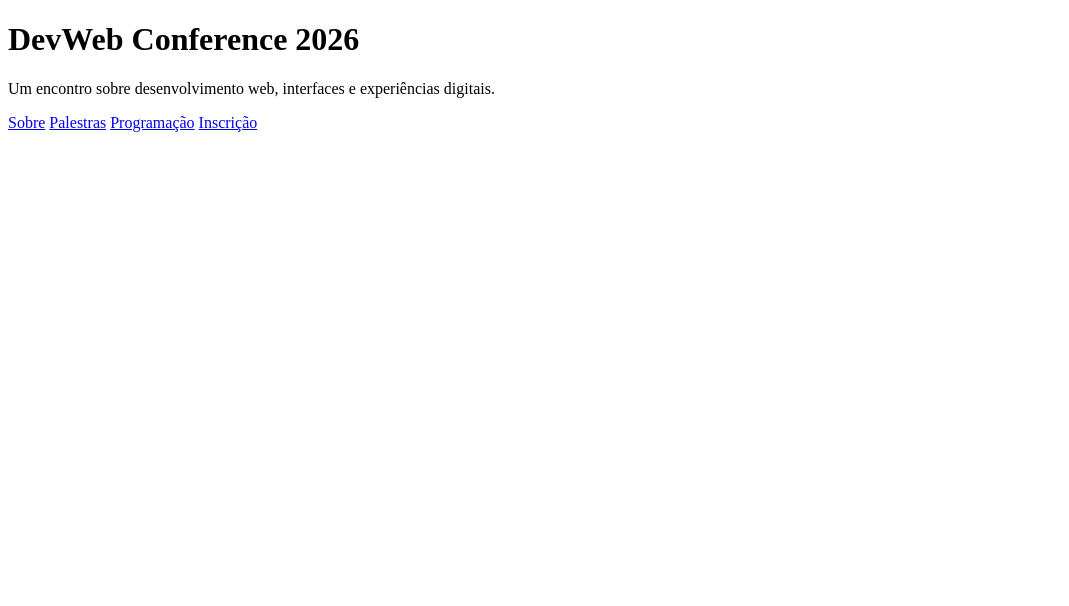
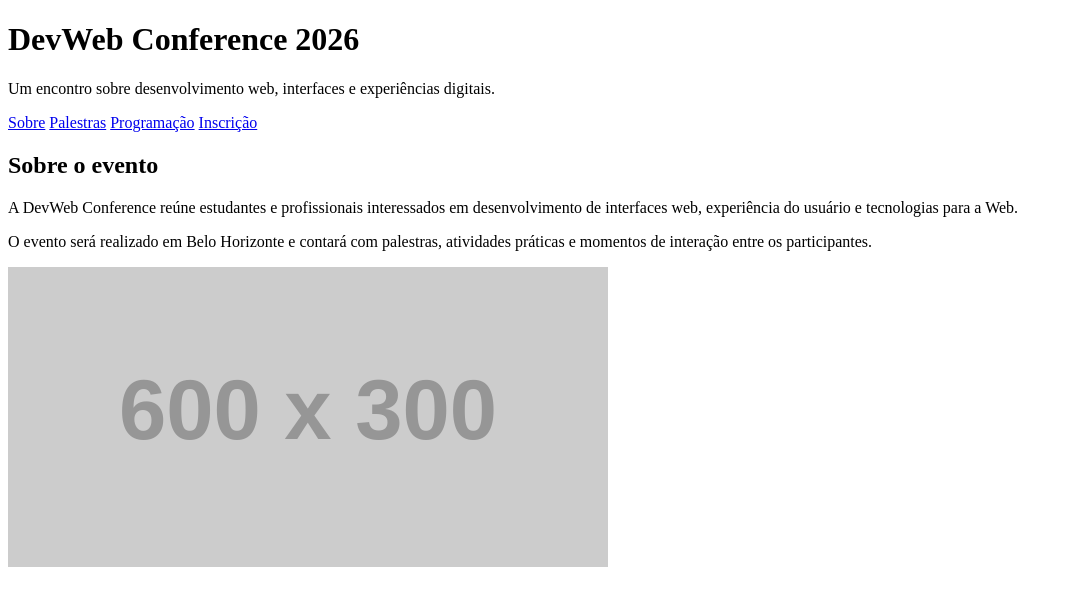
Before and after one commit to BrendonLeonardo/devweb-conference, a plain HTML site: page index.html in a window 1280 px wide. Shown: the whole page, without its empty margins (0-1069 px from the left). Drawn offline with Linux system fonts and the light colour scheme; placeholder pictures from the web are drawn by us.

Commit message:
feat: adiciona secao sobre o evento

```diff
--- a/index.html
+++ b/index.html
@@ -22,6 +22,7 @@
     </p>
 
 </header>
+
 <nav>
 
     <a href="#sobre">Sobre</a>
@@ -34,5 +35,46 @@
 
 </nav>
 
+<main>
+<section id="sobre">
+
+    <h2>Sobre o evento</h2>
+
+
+
+    <p>
+
+        A DevWeb Conference reúne estudantes e profissionais
+
+        interessados em desenvolvimento de interfaces web,
+
+        experiência do usuário e tecnologias para a Web.
+
+    </p>
+
+
+
+    <p>
+
+        O evento será realizado em Belo Horizonte e contará
+
+        com palestras, atividades práticas e momentos de
+
+        interação entre os participantes.
+
+    </p>
+
+
+
+    <img
+
+        src="https://via.placeholder.com/600x300?text=DevWeb+Conference"
+
+        alt="Auditório preparado para a DevWeb Conference"
+
+    >
+
+</section>
+</main>
 </body>
 </html>
```
